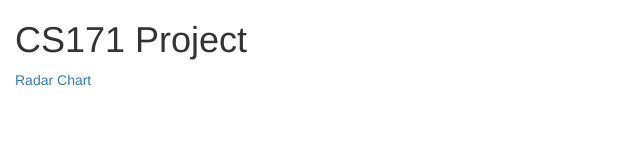
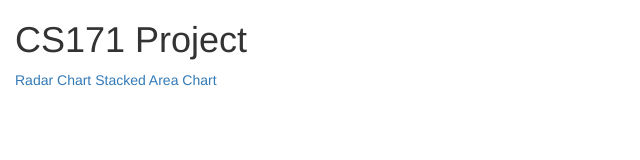
Before and after one commit to jerclark/melodictransport, a plain HTML site: page Project/radar.html in a window 1280 px wide. Shown: the whole page, without its empty margins (0-640 px from the left). Drawn offline with Linux system fonts and the light colour scheme.

Commit message:
Link to area chart in radar chart

```diff
--- a/Project/radar.html
+++ b/Project/radar.html
@@ -24,7 +24,7 @@
         </header>
 
         <a href="radar.html">Radar Chart</a>
-        <a href="stacked-area.html"></a>
+        <a href="stacked-area.html">Stacked Area Chart</a>
 
         <section id="vis">
         </section>
```
